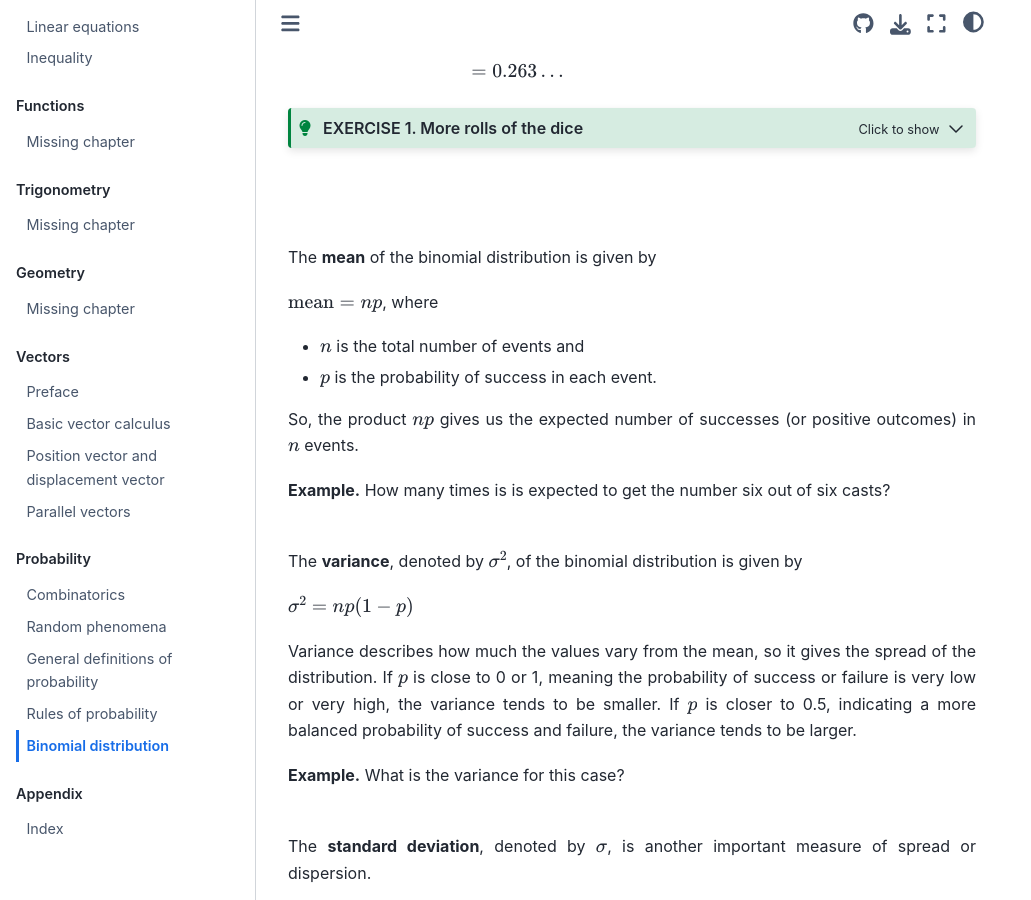
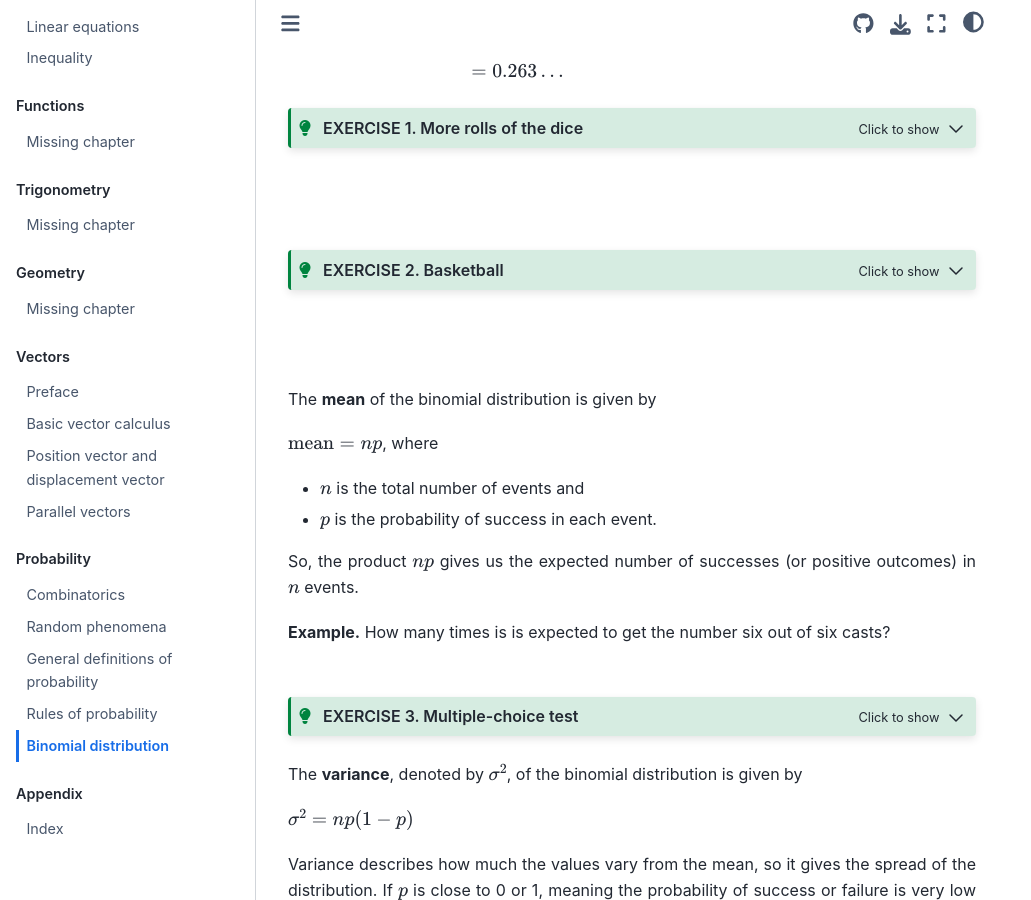
Before and after one commit to luma-lapinamk/miika-math, a Jupyter Book: the page built from notebooks/binomial_distr.md, in a window 1280 px wide and 900 px high, scrolled down 1978 px. Shown: the whole window, without its empty margins (0-1031 px from the left). Built offline with Jupyter Book 1.0.4 settings and Sphinx 7.4.7 and the Sphinx Book theme 1.1.4, drawn with Linux system fonts in a browser that asks for light colours; some of the changed lines change nothing that is shown.

Commit message:
Updated content

```diff
--- a/notebooks/binomial_distr.md
+++ b/notebooks/binomial_distr.md
@@ -50,6 +50,16 @@ How does the change is getting two sixes change if we have less rolls of the dic
 :::
 <br></br>
 
+:::{admonition} EXERCISE 2. Basketball
+:class: tip, dropdown
+Lauri Markkanen, a Finnish basketball player for Utah Jazz, has a free throw shooting percentage of 88.4 % in season 2023-2024. (source: <a href="https://www.nba.com/stats/player/1628374" target="_blank">NBA stats</a>).
+
+a) In a game, he attempts 10 free throws. What is the probability that he makes exactly 8 of them?
+
+b) What is the probability that he makes at most 7 of them?
+:::
+<br></br>
+
 The **mean** of the binomial distribution is given by
 
 $\text{mean} = np$, where
@@ -61,6 +71,15 @@ So, the product $np$ gives us the expected number of successes (or positive outc
 
 **Example.** How many times is is expected to get the number six out of six casts?
 <br></br>
+
+:::{admonition} EXERCISE 3. Multiple-choice test
+:class: tip, dropdown
+In a multiple-choice test, each question has 4 options, of which only one is correct. To pass a test, a student must gain at least one third of the questions correct.
+
+a) If a student guesses the answer to each question, what is the probability that the student passes a test of 16 questions?
+
+b) What is the expected number of correct answers when quessing?
+:::
 
 The **variance**, denoted by $\sigma^2$, of the binomial distribution is given by
 
```
